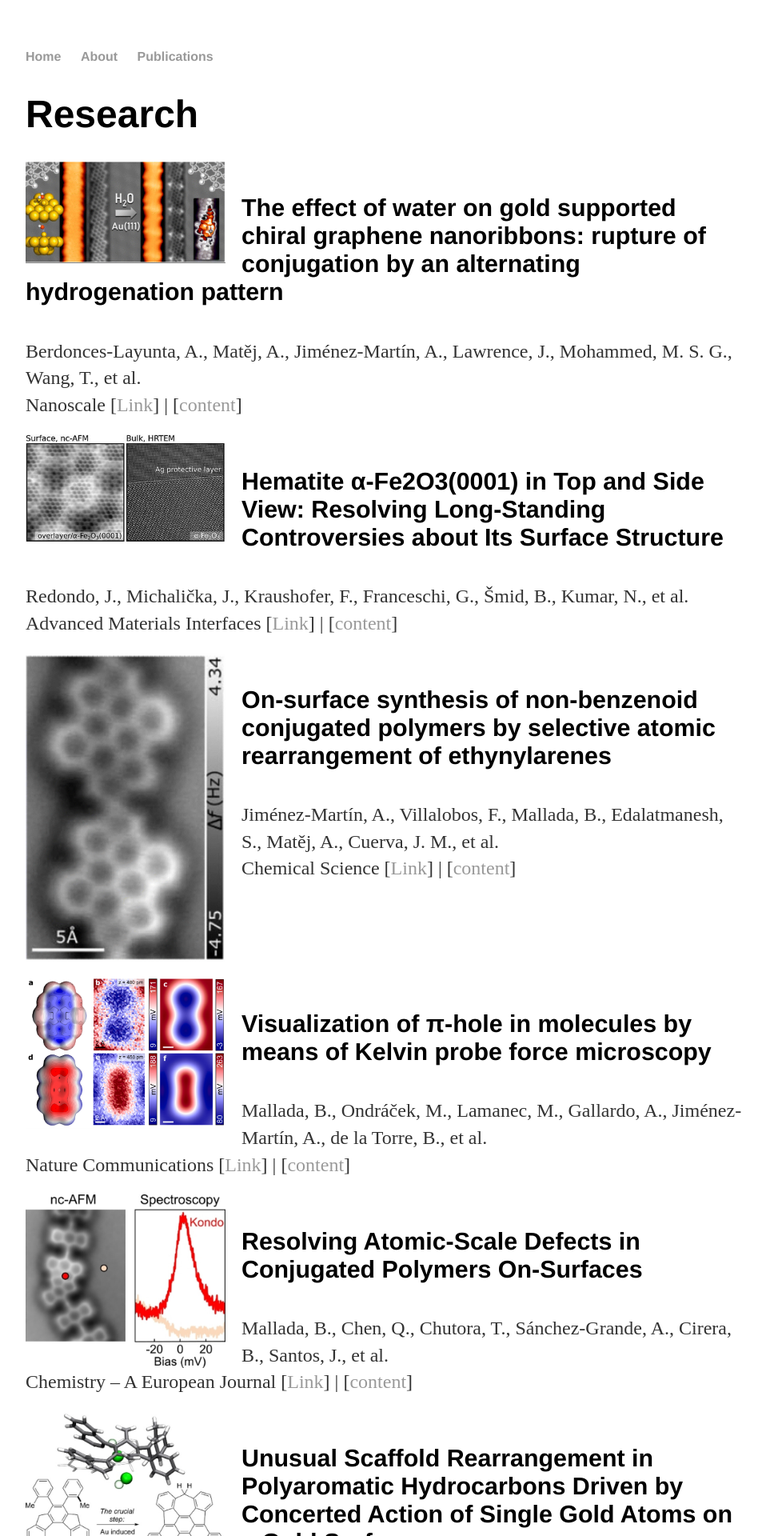
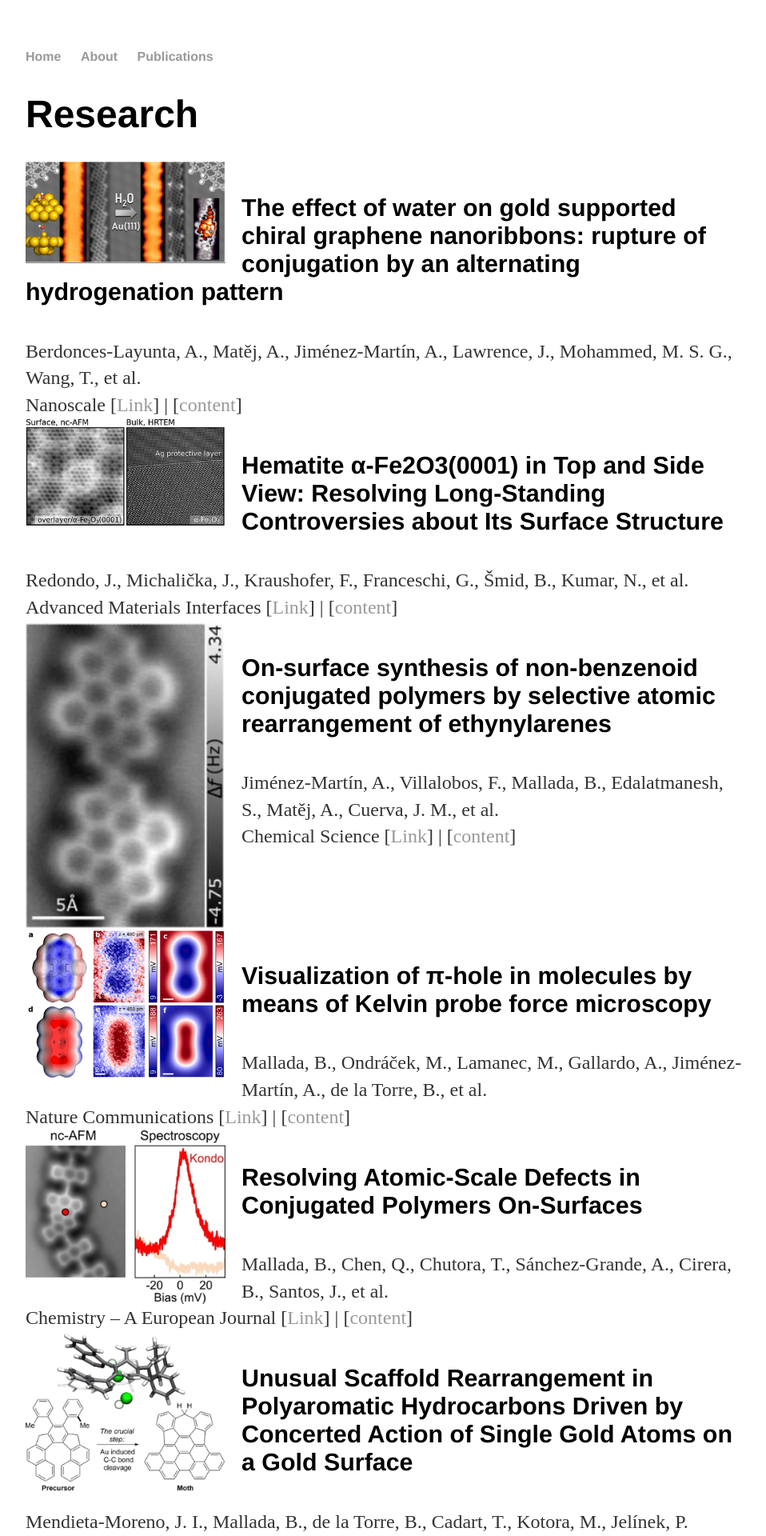
Before and after one commit to BenjaminMallada/BenjaminMallada.github.io, a Jekyll site: the page built from cv/index.html, in a window 1280 px wide. Shown: the top 1920 px of the page at 80% size, without its empty margins (160-1118 px from the left). Built offline with Jekyll 4.4.1, drawn with Linux system fonts in a browser that asks for light colours.

Commit message:
fixed doubled div

```diff
--- a/cv/index.html
+++ b/cv/index.html
@@ -159,7 +159,6 @@
 
     <div class="content">
         <div>
-          <div>
             <div class="container grid-item">
             <img src="/images/pentalene.png" width="200px" style="float:left">
             </div>
@@ -171,7 +170,6 @@
 
     <div class="content">
         <div>
-          <div>
             <div class="container grid-item">
             <img src="/images/feo2.png" width="200px" style="float:left">
             </div>
@@ -181,15 +179,4 @@
         </div>
     </div>
 
-    <style>
-        .year-section {
-            clear: both;
-        }
-        .content {
-            margin-bottom: 20px;
-        }
-        .content img {
-            margin-right: 10px;
-        }
-    </style>
 </body>
```
